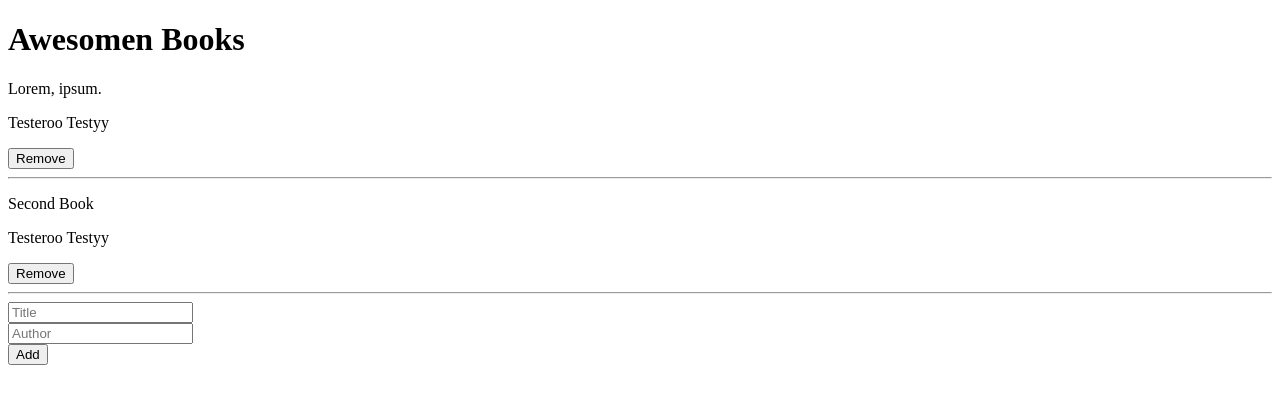
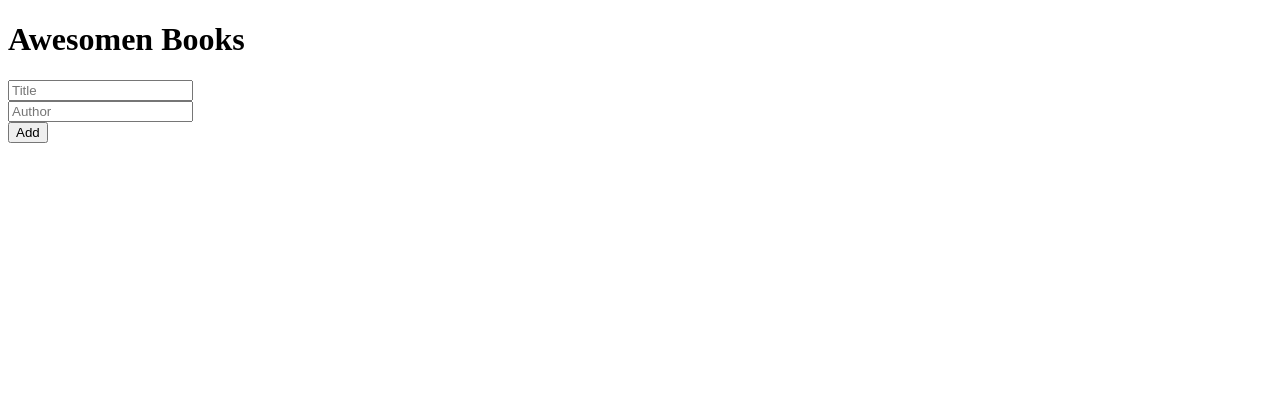
Before and after one commit to LarryIVC/AwseomeBooks, a website: page index.html in a window 1280 px wide. Drawn offline with Linux system fonts and the light colour scheme.

Commit message:
Modify index.html file

```diff
--- a/index.html
+++ b/index.html
@@ -9,23 +9,13 @@
 <body>
   <main>
     <h1>Awesomen Books</h1>
-    <div class="books">
-      <p>Lorem, ipsum.</p>
-      <p>Testeroo Testyy</p>
-    </div>
-    <button>Remove</button>
-    <hr>
-    <p>Second Book</p>
-    <p>Testeroo Testyy</p>
-    <button>Remove</button>
-    <hr>
+    <div id="books" class="books"></div>
     <form class="add-author" action="#">
       <div>
         <input id="title" type="text" name ="Title" placeholder="Title">
       </div>
       <div>
         <input id="author" type="text" name="Author" placeholder="Author"><br>
-
       </div>
       <div>
         <input id="add-book" type="button" value="Add">
```
